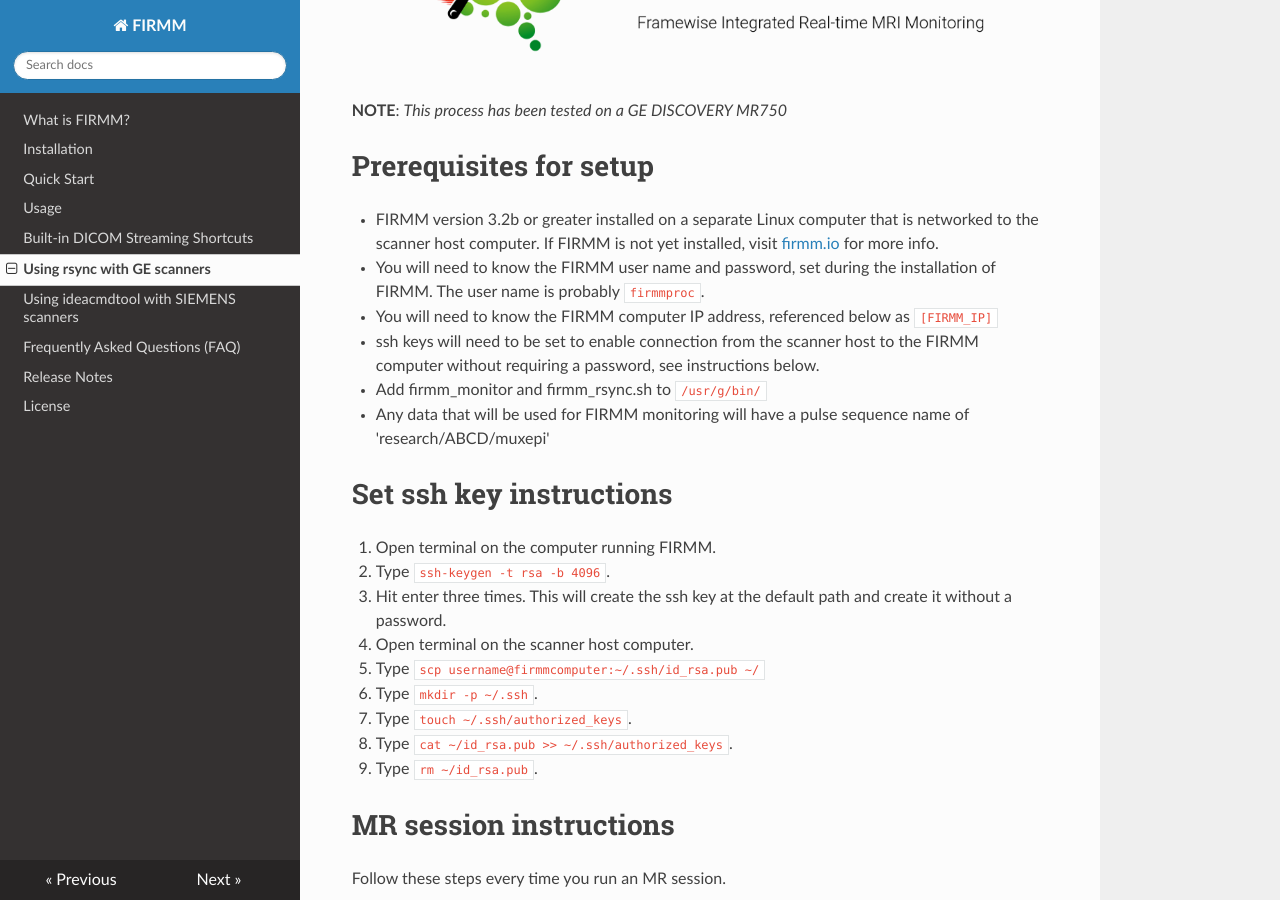
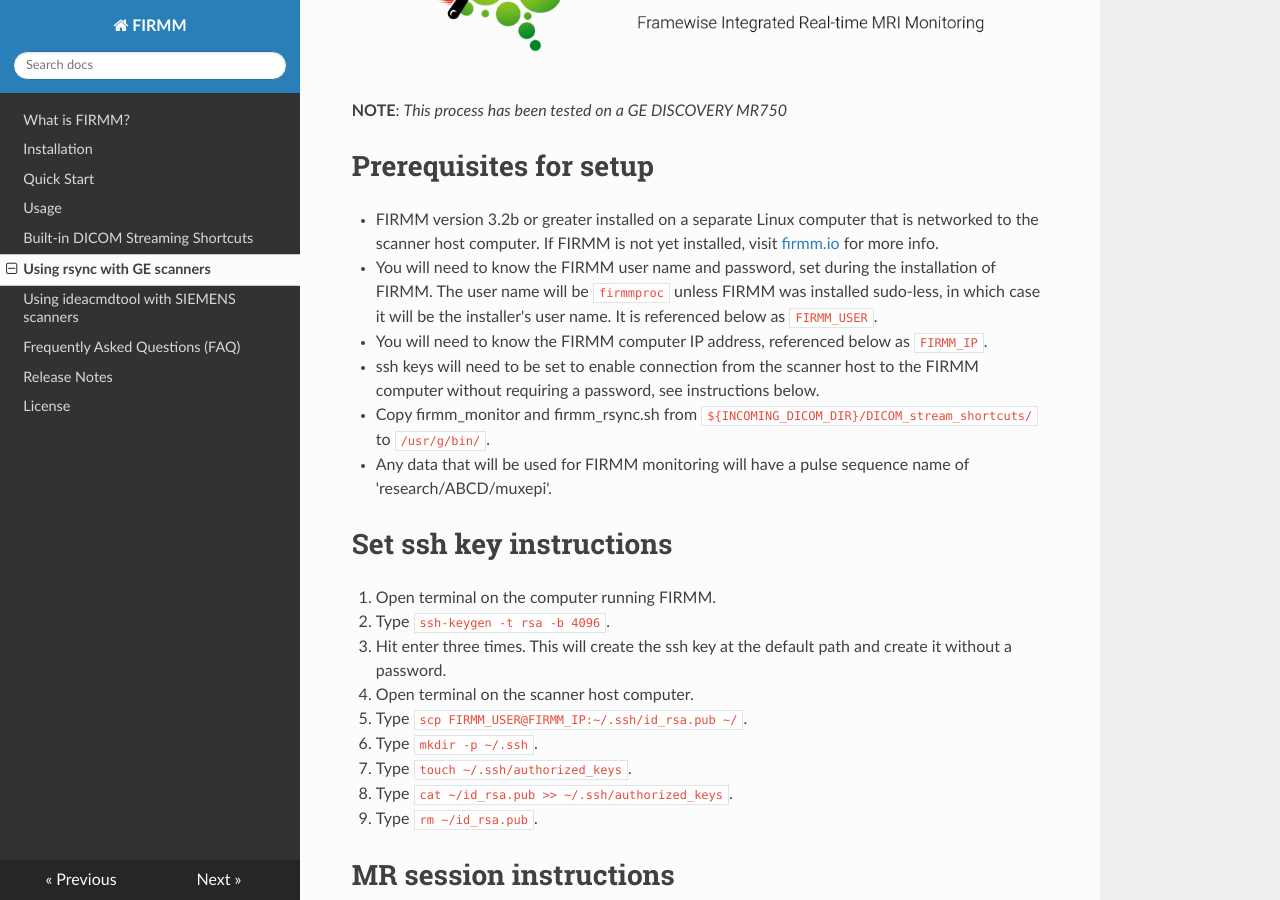
Before and after one commit to FIRMMsoftware/firmm_docs, an MkDocs documentation site: the page built from docs/ge_dicom_streaming.md, in a window 1280 px wide and 900 px high, scrolled down 243 px. Built offline with MkDocs 1.6.1, drawn with Linux system fonts in a browser that asks for light colours; nearby versions of some CDN libraries; old or Windows-style settings are respelled for this version of MkDocs.

Commit message:
Updates language in Prerequisites for setup

```diff
--- a/docs/ge_dicom_streaming.md
+++ b/docs/ge_dicom_streaming.md
@@ -4,18 +4,18 @@
 
 # Prerequisites for setup
 * FIRMM version 3.2b or greater installed on a separate Linux computer that is networked to the scanner host computer. If FIRMM is not yet installed, visit [firmm.io](http://firmm.io) for more info.
-* You will need to know the FIRMM user name and password, set during the installation of FIRMM. The user name is probably `firmmproc`.
-* You will need to know the FIRMM computer IP address, referenced below as `[FIRMM_IP]`
+* You will need to know the FIRMM user name and password, set during the installation of FIRMM. The user name will be `firmmproc` unless FIRMM was installed sudo-less, in which case it will be the installer's user name. It is referenced below as `FIRMM_USER`.
+* You will need to know the FIRMM computer IP address, referenced below as `FIRMM_IP`.
 * ssh keys will need to be set to enable connection from the scanner host to the FIRMM computer without requiring a password, see instructions below.
-* Add firmm_monitor and firmm_rsync.sh to `/usr/g/bin/`
-* Any data that will be used for FIRMM monitoring will have a pulse sequence name of 'research/ABCD/muxepi'
+* Copy firmm_monitor and firmm_rsync.sh from `${INCOMING_DICOM_DIR}/DICOM_stream_shortcuts/` to `/usr/g/bin/`.
+* Any data that will be used for FIRMM monitoring will have a pulse sequence name of 'research/ABCD/muxepi'.
 
 # Set ssh key instructions
 1. Open terminal on the computer running FIRMM.
 2. Type `ssh-keygen -t rsa -b 4096`.
 3. Hit enter three times. This will create the ssh key at the default path and create it without a password.
 4. Open terminal on the scanner host computer.
-4. Type `scp username@firmmcomputer:~/.ssh/id_rsa.pub ~/`
+4. Type `scp FIRMM_USER@FIRMM_IP:~/.ssh/id_rsa.pub ~/`.
 6. Type `mkdir -p ~/.ssh`.
 7. Type `touch ~/.ssh/authorized_keys`.
 8. Type `cat ~/id_rsa.pub >> ~/.ssh/authorized_keys`.
```
